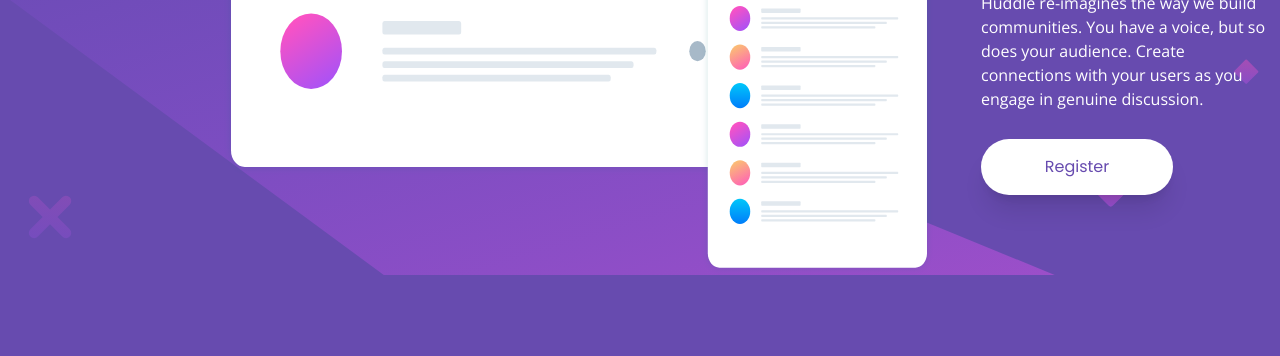
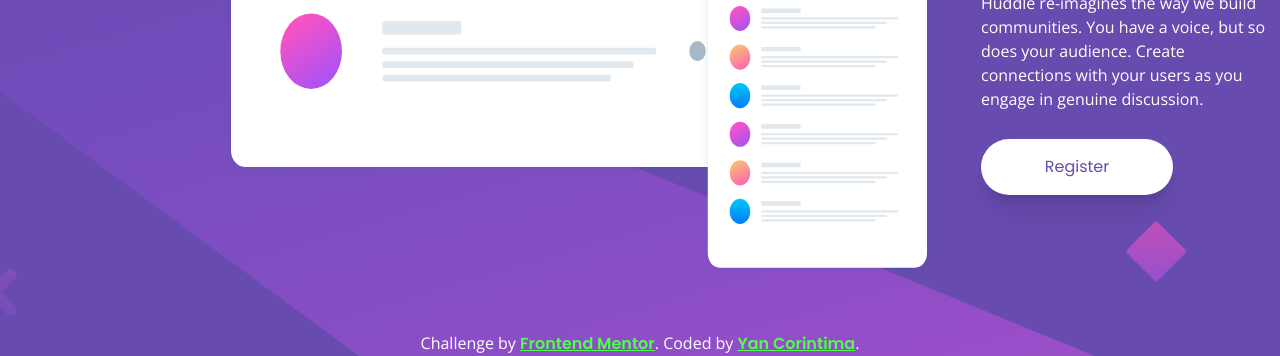
Before and after one commit to Nigraum/huddle-landing-page, a website: page src/index.html in a window 1280 px wide. Shown: the part 564-920 px from the top of the page. Before the commit the page ends 839 px from the top, so only its background shows below. Drawn offline with nearby package versions, Linux system fonts and the light colour scheme.

Commit message:
Finishing site for desktop

```diff
--- a/src/index.html
+++ b/src/index.html
@@ -3,6 +3,7 @@
 <head>
   <meta charset="UTF-8">
   <meta name="viewport" content="width=device-width, initial-scale=1.0">
+  <script src="https://kit.fontawesome.com/50358d365f.js" crossorigin="anonymous"></script>
   <link rel="preconnect" href="https://fonts.googleapis.com">
   <link rel="preconnect" href="https://fonts.gstatic.com" crossorigin>
   <link href="https://fonts.googleapis.com/css2?family=Open+Sans&family=Poppins:wght@400;600&display=swap" rel="stylesheet">
@@ -16,7 +17,7 @@
   <img src="./assets/images/logo.svg" alt="Logo">
 </div>
 
-<div class="flex mt-24 mx-auto px-56">
+<div class="flex mt-24 mx-auto px-56 ">
   <img class="w-full" src="./assets/images/illustration-mockups.svg" alt="Illustration">
   <div class="my-20 ml-12">
     <h1 class="text-5xl font-poppins font-semibold leading-tight text-white mb-4">
@@ -33,8 +34,11 @@
 
 </div>
 
-<footer>
-
+<footer class="pt-14">
+    <p class="text-center text-white font-open">
+      Challenge by <a class="font-poppins font-semibold text-footergreen-300 underline" href="https://www.frontendmentor.io?ref=challenge" target="_blank">Frontend Mentor</a>.
+      Coded by <a class="font-poppins font-semibold text-footergreen-300 underline" href="https://github.com/Nigraum">Yan Corintima</a>.
+    </p>
 </footer>
 
 </body>
```
Also changed, not shown: src/output.css.
